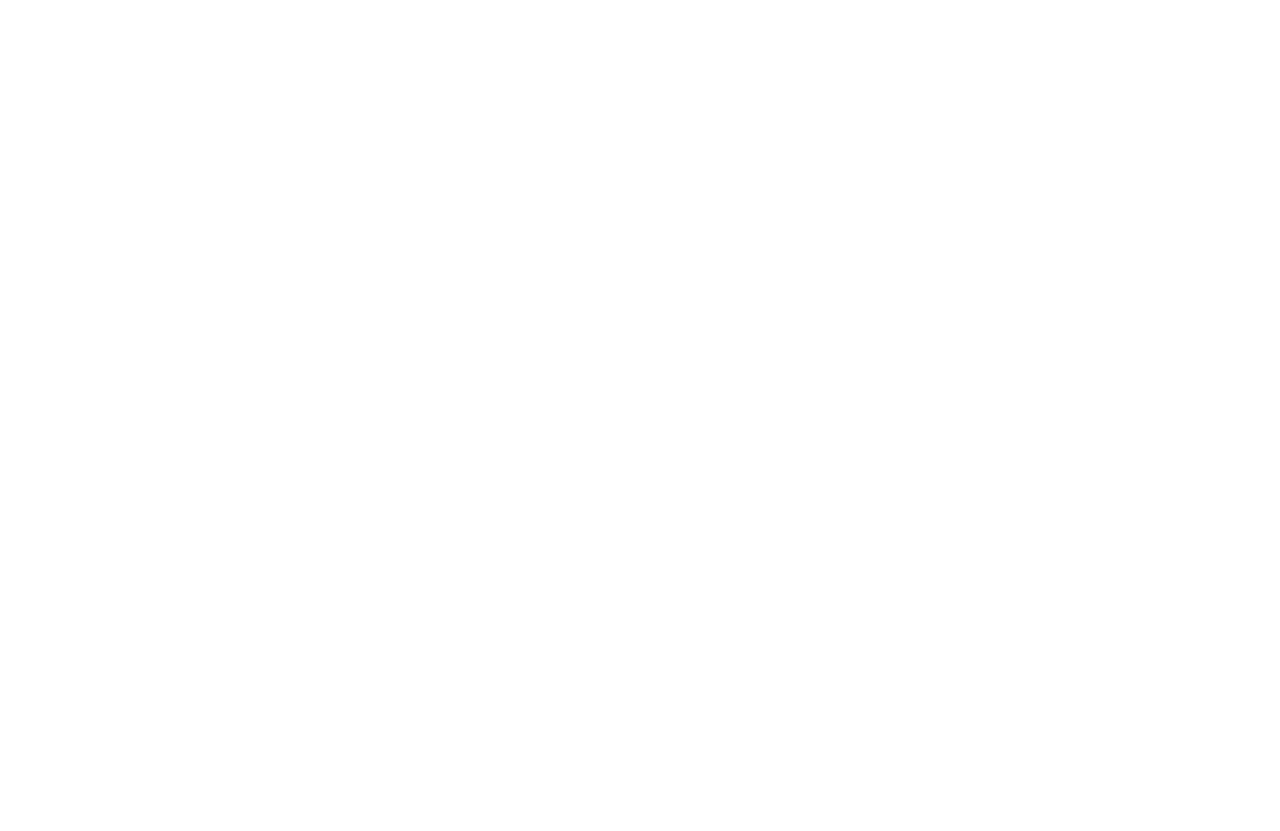
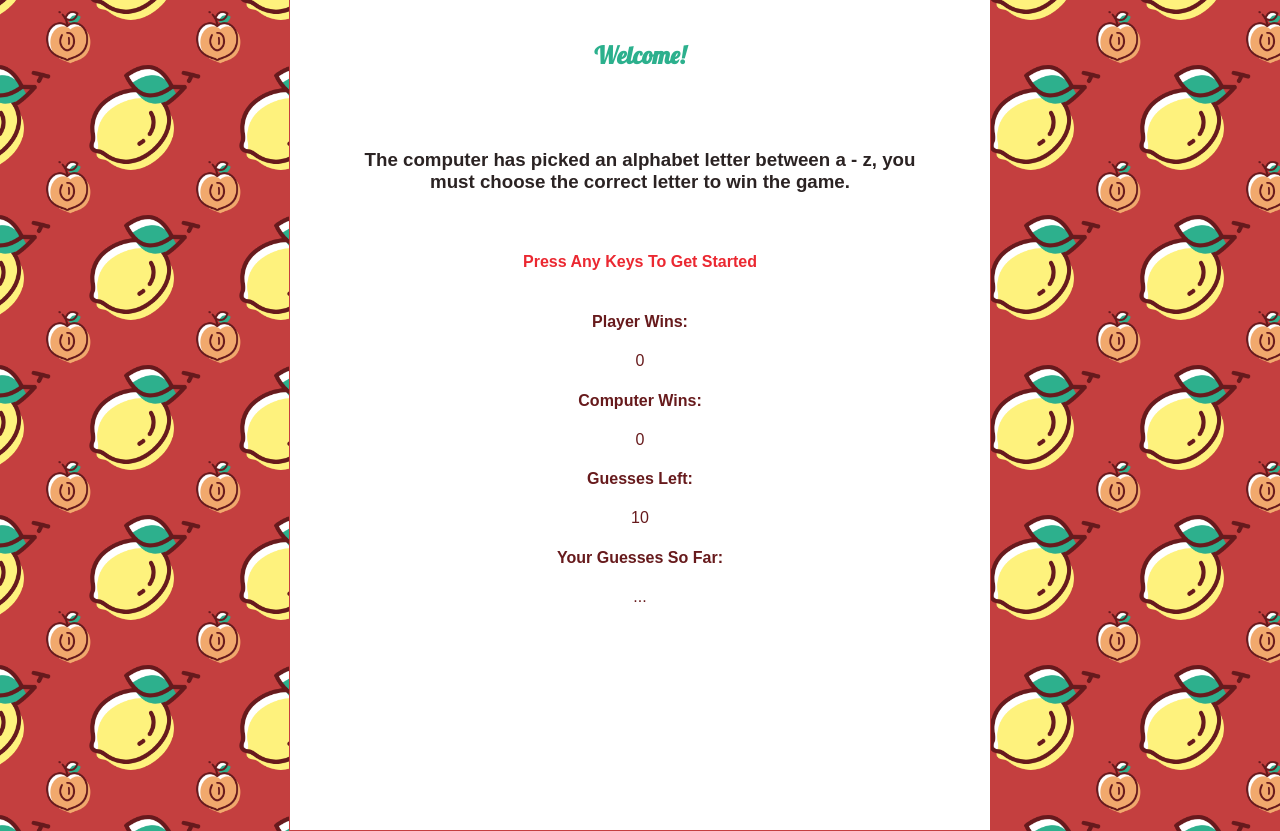
Before and after one commit to xmchen0/Psychic-Game, a plain HTML site: page index.html in a window 1280 px wide. Before the commit the page ends 800 px from the top, so only its background shows below. Drawn offline with Linux system fonts and the light colour scheme.

Commit message:
uploading changes to files

```diff
--- a/assets/css/style.css
+++ b/assets/css/style.css
@@ -0,0 +1,46 @@
+body {
+    background-image: url("../../assets/images/pattern.png");
+    background-repeat: repeat;
+    margin: 0 auto;
+    height: 100%;
+    display: flex;
+    flex-direction: column;
+    background-size: 150px;
+    width: 1000px;
+    height: 300px;
+    font-family: Arial, Helvetica, sans-serif;
+    color: #671a1c;
+}
+
+.header {
+    font-family: 'Lobster', cursive;
+    text-align: center;
+    color: #2cb08d;
+    padding: 20px;
+}
+
+.subheading {
+    padding: 20px;
+    color: #2b2323;
+}
+
+.instructions {
+    text-align: center;
+    font-family: Arial, Helvetica, sans-serif;
+    color: #eb2831;
+    display: inline-block;
+}
+
+.background {
+    text-align: center;
+    height: 100%;
+    width: 50%;
+    padding: 30px;
+    background-color: #ffffff;
+    border: 1px solid #c43f3f;
+    position: absolute;
+    top: 50%;
+    left: 50%;
+    margin-right: -50%;
+    transform: translate(-50%, -50%)
+}
--- a/assets/javascript/game.js
+++ b/assets/javascript/game.js
@@ -0,0 +1,70 @@
+/// VARIABLES
+// define variables and data used at a global level
+var winCount = 0;
+var lossCount = 0;
+var guessesRemaining = 10;
+var guessedLetters = [];
+var randomLetter = randomLetter;
+var resetButton;
+
+// set up array for computer to choose from
+var alphabet =
+    ["a","b","c","d","e","f","g","h","i","j","k","l","m","n","o","p","q"
+    ,"r","s","t","u","v","w","x","y","z"];
+
+
+/// FUNCTIONS
+//1. set up the computer to pick a random indexed value from array
+randomLetter = alphabet[Math.floor(Math.random() * alphabet.length)];
+    computerChoice = alphabet[randomLetter];
+    console.log(computerChoice);
+
+//2. add a listener to capture the players input
+document.onkeyup = function(event) {
+    var userGuess = event.key;
+
+    //3. make sure the user selects a value a-z
+    var keyPress = /[a-z]/;
+    if (!keyPress.test(userGuess)) {
+      alert("Error: please enter only letters");
+      return false;
+    }
+
+    //4. if player guesses correctly, win by 1 and clears used letters array
+    if (userGuess == randomLetter) {
+    alert("Congratulations! You got it right!");
+    winCount++;
+    guessedLetters = [];
+    guessesRemaining = 11;
+    }
+
+    //5. if player guesses incorrectly, reduce guessesRemaining by 1
+    randomLetter = alphabet[Math.floor(Math.random() * alphabet.length)];
+    console.log(randomLetter);
+
+    if (userGuess !== randomLetter) {
+        guessesRemaining--;
+    }
+
+    //6. when remaining guesses equals zero, lose by 1, reset to zero and used arrays to equal zero
+    if (guessesRemaining == 0) {
+        alert("Oh no! Computer Won!");
+        lossCount++;
+        guessedLetters = [];
+        guessesRemaining = 10;
+    }
+
+    //7. prevent a letter being selected twice
+    if (guessedLetters.indexOf(userGuess) >= 0) {
+        } else {
+        guessedLetters.push(userGuess);
+    }
+
+
+// storing HTML elements as objects
+document.getElementById("winCount").innerHTML = winCount;
+document.getElementById("lossCount").innerHTML = lossCount;
+document.getElementById("guessesRemaining").innerHTML = guessesRemaining;
+document.getElementById("guessedLetters").innerHTML = guessedLetters;
+
+}
--- a/index.html
+++ b/index.html
@@ -3,21 +3,70 @@
 
 <head>
     <meta charset="utf-8">
-    <title>The Psychic Game</title>
+    <title>Player vs Computer | A Psychic Game</title>
     <meta name="viewport" content="width=device-width, initial-scale=1">
     <!--Link to CSS-->
     <link rel="stylesheet" href="assets/css/style.css">
-    <!--Link to JavaScript-->
-    <script src="assets/javascript/game.js" type="text/javascript"></script>
     <!--Link to Google Fonts-->
     <link href="https://fonts.googleapis.com/css?family=Lobster" rel="stylesheet">
 </head>
 
 <body>
+    <section class="background">
 
-<script>
+        <!--Main heading-->
+        <div class="header">
+            <h1>Welcome!</h1>
+        </div>
 
-</script>
+        <!--Sub heading-->
+        <div class="subheading">
+        <h3>The computer has picked an alphabet letter between a - z, you must choose the correct letter to win the game.</h3>
+            </div>
+        </div>
+
+        <!--Instructions-->
+        <div class="instructions">
+            <h4>Press Any Keys To Get Started</h4>
+        </div>
+
+        <!--Display wins-->
+        <div>
+            <h4>Player Wins:</h4>
+        </div>
+        <div id="winCount">
+            <div>0</div>
+        </div>
+
+        <!--Display losses-->
+        <div>
+            <h4>Computer Wins:</h4>
+        </div>
+        <div id="lossCount">
+            <div>0</div>
+        </div>
+
+        <!--Display guesses remaining-->
+        <div>
+            <h4>Guesses Left:</h4>
+        </div>
+        <div id="guessesRemaining">
+            <div>10</div>
+        </div>
+
+        <!--Display guesses so far-->
+        <div>
+            <h4>Your Guesses So Far:</h4>
+        </div>
+        <div id="guessedLetters">
+            <div>...</div>
+        </div>
+
+    </section>
+
+    <!--Link to JavaScript-->
+    <script src="assets/javascript/game.js" type="text/javascript"></script>
+
 </body>
 
 </html>
```
Also changed, not shown: assets/images/pattern.png (added).
